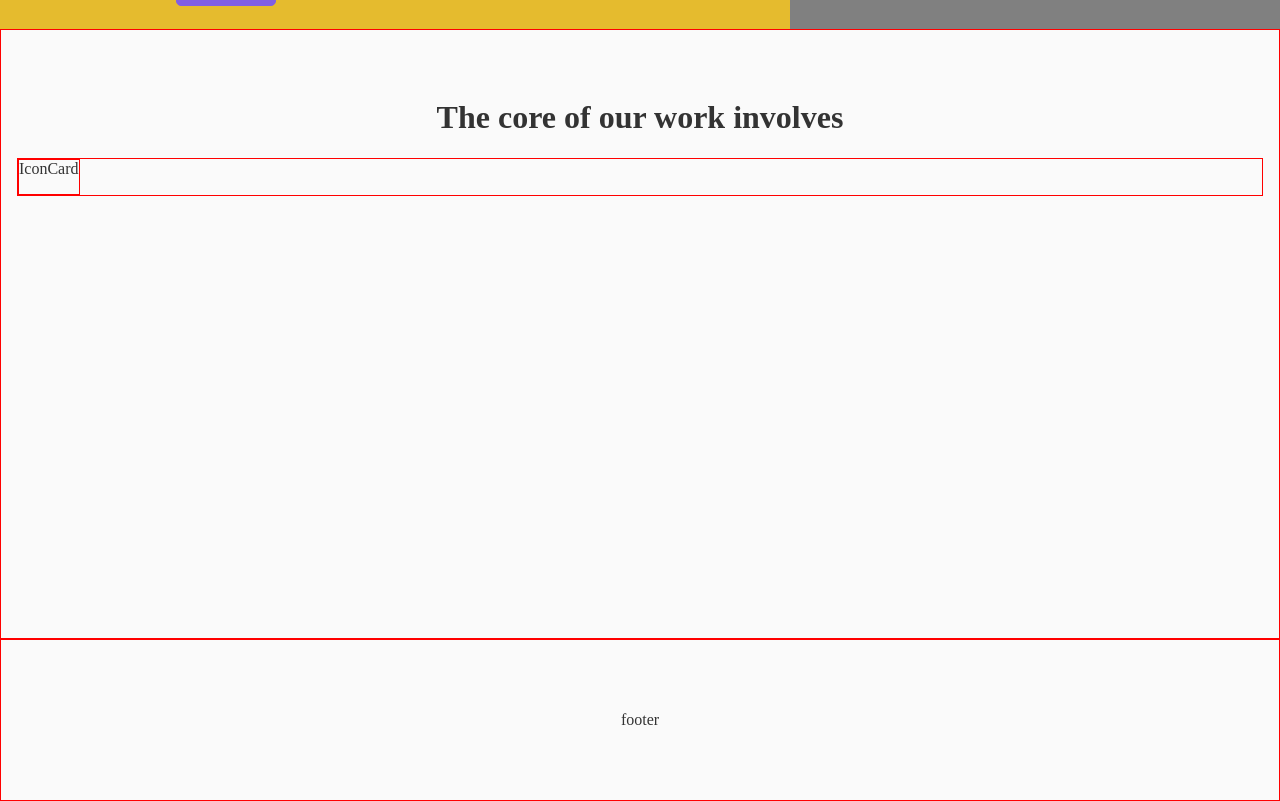
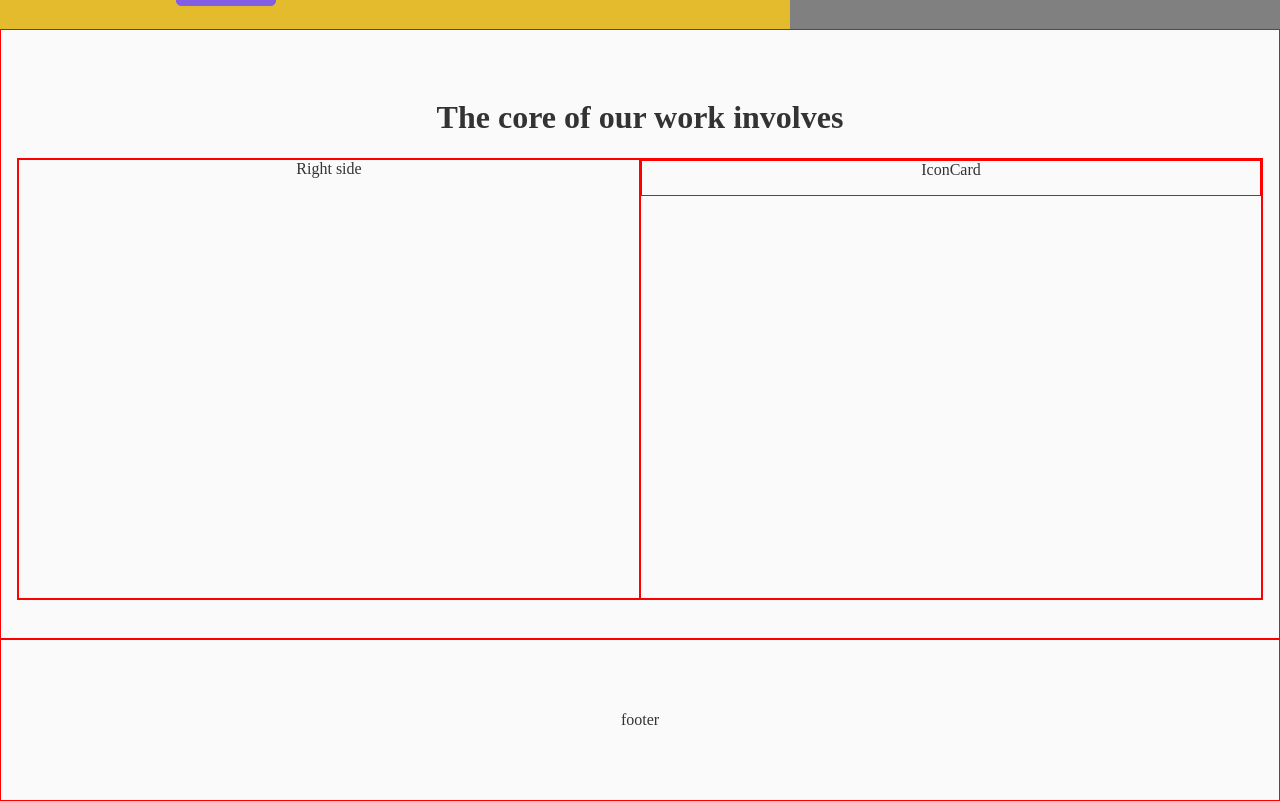
Before and after one commit to gabi-popoola/vos-foundation-website, a React (Create React App) app: page / in a window 1280 px wide. Shown: the part 397-1198 px from the top of the page. Built offline with nearby package versions, Linux system fonts and the light colour scheme; a web font is replaced by a local one.

Commit message:
saving changes

```diff
--- a/src/pages/Home/Home.jsx
+++ b/src/pages/Home/Home.jsx
@@ -9,10 +9,13 @@ import {
   CoreWorkContainer,
   CoreWorkTitle,
   CoreWorkSubContainer,
+  CoreWorkRightSide,
+  CoreWorkLefttSide,
 } from './HomeStyles';
 import Button from '../../components/subComponents/Button/Button';
 import { useNavigate } from 'react-router';
 import IconCard from '../../components/IconCard/IconCard';
+import { HomeContants } from '../../utils/constants';
 
 const Home = () => {
   const navigate = useNavigate();
@@ -20,24 +23,19 @@ const Home = () => {
     <MainContainer>
       <HeroBanner>
         <HeroLeftSide>
-					<HeroTitle>Vivian Osunkoya Shodipo (VOS) Foundation</HeroTitle>
-					<HeroText>
-						We are dedicated to enhancing the educational development of young
-						people in various regions of Nigeria. Through accessible educational
-						supplies, programs, and activities, we empower individuals to reach
-						their full potential and become active, responsible citizens.
-					</HeroText>
-					<Button
-						text={'Our Mission'}
-						handleClick={() => navigate('about-us')}
-					/>
+          <HeroTitle>{HomeContants('heroTitle')}</HeroTitle>
+          <HeroText>{HomeContants('heroText')}</HeroText>
+          <Button text={HomeContants('heroBtn')} handleClick={() => navigate('about-us')} />
         </HeroLeftSide>
         <HeroRightSide>Image</HeroRightSide>
       </HeroBanner>
       <CoreWorkContainer>
-				<CoreWorkTitle>The core of our work involves</CoreWorkTitle>
+        <CoreWorkTitle>{HomeContants('coreWorkTitle')}</CoreWorkTitle>
         <CoreWorkSubContainer>
+          <CoreWorkRightSide>Right side</CoreWorkRightSide>
+          <CoreWorkLefttSide>
             <IconCard />
+          </CoreWorkLefttSide>
         </CoreWorkSubContainer>
       </CoreWorkContainer>
     </MainContainer>
--- a/src/pages/Home/HomeStyles.jsx
+++ b/src/pages/Home/HomeStyles.jsx
@@ -42,8 +42,24 @@ export const CoreWorkContainer = styled.div`
 	}
 `;
 export const CoreWorkSubContainer = styled.div`
-	border: 1px solid red;
-	display: flex;
-	justify-items: space-between;
+  border: 1px solid red;
+  min-height: 55vh;
+  display: block;
+  @media only screen and (min-width: 992px) {
+    display: flex;
+    justify-items: space-between;
+  }
 `;
 export const CoreWorkTitle = styled.h1``;
+export const CoreWorkRightSide = styled.div`
+  border: 1px solid red;
+  @media only screen and (min-width: 992px) {
+    width: 50%;
+  }
+`;
+export const CoreWorkLefttSide = styled.div`
+  border: 1px solid red;
+  @media only screen and (min-width: 992px) {
+    width: 50%;
+  }
+`;
--- /dev/null
+++ b/src/utils/constants.js
@@ -0,0 +1,10 @@
+export const HomeContants = value => {
+  const text = {
+    heroTitle: 'Vivian Osunkoya Shodipo (VOS) Foundation',
+    heroText:
+      'We are dedicated to enhancing the educational development of young people in various regions of Nigeria. Through accessible educational supplies, programs, and activities, we empower individuals to reach their full potential and become active, responsible citizens.',
+    heroBtn: 'Our Mission',
+    coreWorkTitle: 'The core of our work involves',
+  };
+  return text[value];
+};
```
Also changed, not shown: 1 other file (tests, documents, lock files or other folders). Lines whose indentation alone changed are shown as unchanged.
